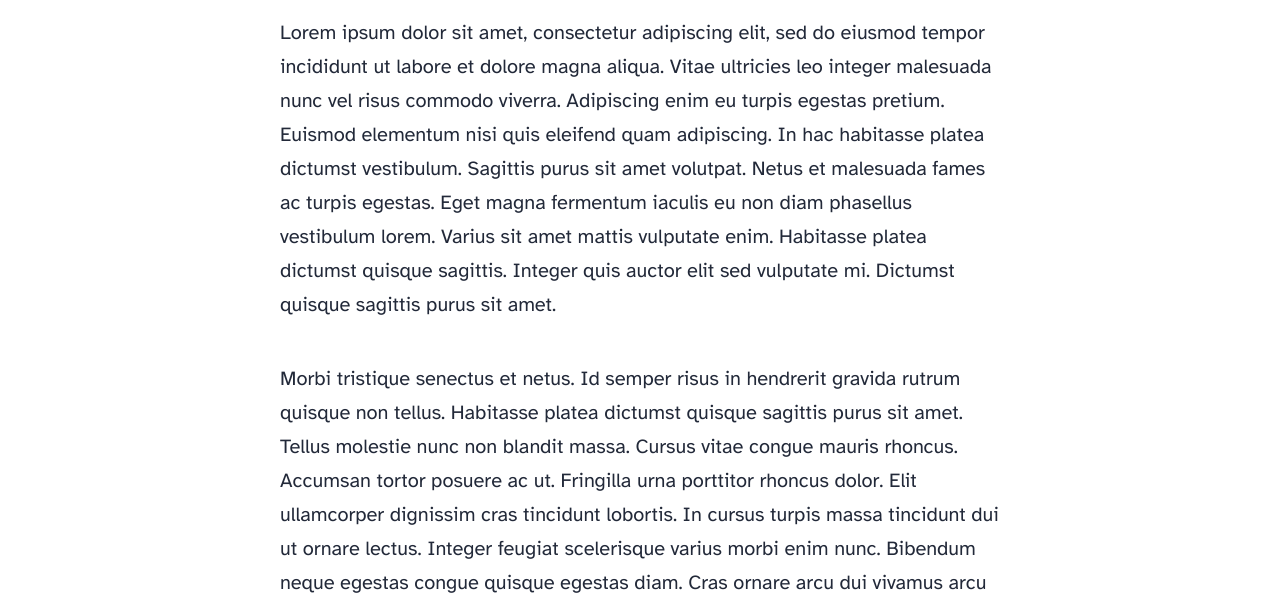
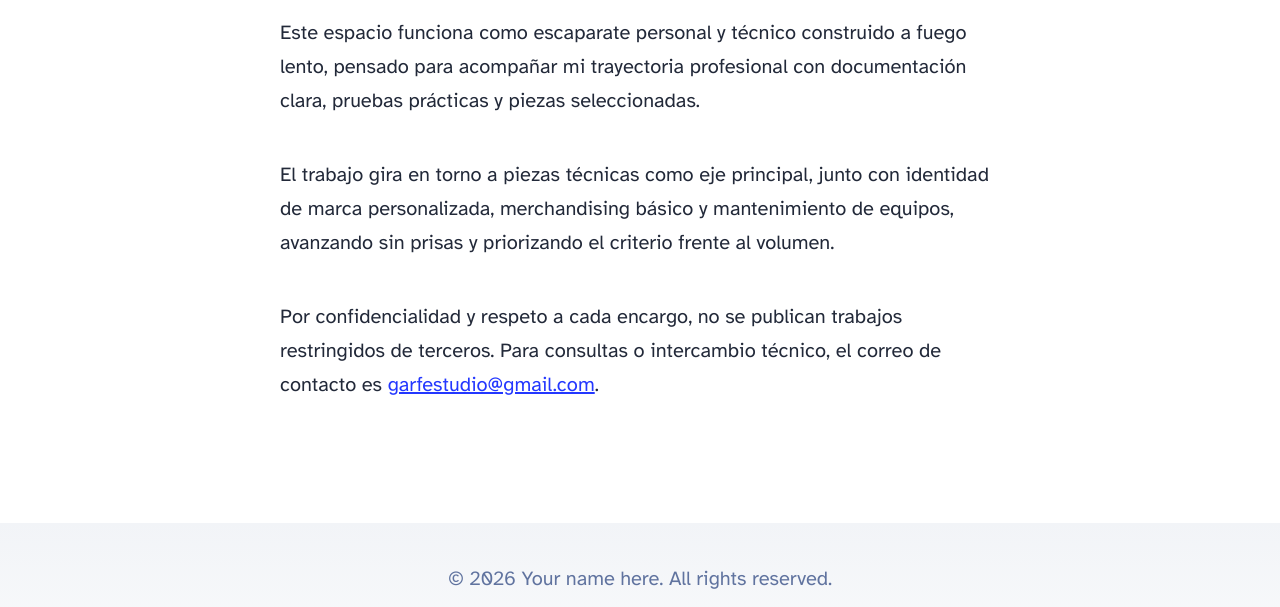
Before and after one commit to garfestudio-tech/astro-blog-starter-template, an Astro site: page /about in a window 1280 px wide. Shown: the part 856-1463 px from the top of the page. Built offline with nearby package versions, Linux system fonts and the light colour scheme; Astro itself is replaced by a stand-in of ours.

Commit message:
Update about.astro
primera sobre garfer queda mucho por hacer

```diff
--- a/src/pages/about.astro
+++ b/src/pages/about.astro
@@ -3,60 +3,24 @@ import Layout from '../layouts/BlogPost.astro';
 ---
 
 <Layout
-	title="About Me"
-	description="Lorem ipsum dolor sit amet"
-	pubDate={new Date('August 08 2021')}
+	title="Enfoque"
+	description="Criterio, alcance y propósito del escaparate técnico de GarFeStudio."
+	pubDate={new Date('2026-11-20')}
 	heroImage="/blog-placeholder-about.jpg"
 >
 	<p>
-		Lorem ipsum dolor sit amet, consectetur adipiscing elit, sed do eiusmod tempor incididunt ut
-		labore et dolore magna aliqua. Vitae ultricies leo integer malesuada nunc vel risus commodo
-		viverra. Adipiscing enim eu turpis egestas pretium. Euismod elementum nisi quis eleifend quam
-		adipiscing. In hac habitasse platea dictumst vestibulum. Sagittis purus sit amet volutpat. Netus
-		et malesuada fames ac turpis egestas. Eget magna fermentum iaculis eu non diam phasellus
-		vestibulum lorem. Varius sit amet mattis vulputate enim. Habitasse platea dictumst quisque
-		sagittis. Integer quis auctor elit sed vulputate mi. Dictumst quisque sagittis purus sit amet.
+		Este espacio funciona como escaparate personal y técnico construido a fuego lento,
+		pensado para acompañar mi trayectoria profesional con documentación clara,
+		pruebas prácticas y piezas seleccionadas.
 	</p>
-
 	<p>
-		Morbi tristique senectus et netus. Id semper risus in hendrerit gravida rutrum quisque non
-		tellus. Habitasse platea dictumst quisque sagittis purus sit amet. Tellus molestie nunc non
-		blandit massa. Cursus vitae congue mauris rhoncus. Accumsan tortor posuere ac ut. Fringilla urna
-		porttitor rhoncus dolor. Elit ullamcorper dignissim cras tincidunt lobortis. In cursus turpis
-		massa tincidunt dui ut ornare lectus. Integer feugiat scelerisque varius morbi enim nunc.
-		Bibendum neque egestas congue quisque egestas diam. Cras ornare arcu dui vivamus arcu felis
-		bibendum. Dignissim suspendisse in est ante in nibh mauris. Sed tempus urna et pharetra pharetra
-		massa massa ultricies mi.
+		El trabajo gira en torno a piezas técnicas como eje principal, junto con identidad de marca
+		personalizada, merchandising básico y mantenimiento de equipos, avanzando sin prisas y
+		priorizando el criterio frente al volumen.
 	</p>
-
 	<p>
-		Mollis nunc sed id semper risus in. Convallis a cras semper auctor neque. Diam sit amet nisl
-		suscipit. Lacus viverra vitae congue eu consequat ac felis donec. Egestas integer eget aliquet
-		nibh praesent tristique magna sit amet. Eget magna fermentum iaculis eu non diam. In vitae
-		turpis massa sed elementum. Tristique et egestas quis ipsum suspendisse ultrices. Eget lorem
-		dolor sed viverra ipsum. Vel turpis nunc eget lorem dolor sed viverra. Posuere ac ut consequat
-		semper viverra nam. Laoreet suspendisse interdum consectetur libero id faucibus. Diam phasellus
-		vestibulum lorem sed risus ultricies tristique. Rhoncus dolor purus non enim praesent elementum
-		facilisis. Ultrices tincidunt arcu non sodales neque. Tempus egestas sed sed risus pretium quam
-		vulputate. Viverra suspendisse potenti nullam ac tortor vitae purus faucibus ornare. Fringilla
-		urna porttitor rhoncus dolor purus non. Amet dictum sit amet justo donec enim.
-	</p>
-
-	<p>
-		Mattis ullamcorper velit sed ullamcorper morbi tincidunt. Tortor posuere ac ut consequat semper
-		viverra. Tellus mauris a diam maecenas sed enim ut sem viverra. Venenatis urna cursus eget nunc
-		scelerisque viverra mauris in. Arcu ac tortor dignissim convallis aenean et tortor at. Curabitur
-		gravida arcu ac tortor dignissim convallis aenean et tortor. Egestas tellus rutrum tellus
-		pellentesque eu. Fusce ut placerat orci nulla pellentesque dignissim enim sit amet. Ut enim
-		blandit volutpat maecenas volutpat blandit aliquam etiam. Id donec ultrices tincidunt arcu. Id
-		cursus metus aliquam eleifend mi.
-	</p>
-
-	<p>
-		Tempus quam pellentesque nec nam aliquam sem. Risus at ultrices mi tempus imperdiet. Id porta
-		nibh venenatis cras sed felis eget velit. Ipsum a arcu cursus vitae. Facilisis magna etiam
-		tempor orci eu lobortis elementum. Tincidunt dui ut ornare lectus sit. Quisque non tellus orci
-		ac. Blandit libero volutpat sed cras. Nec tincidunt praesent semper feugiat nibh sed pulvinar
-		proin gravida. Egestas integer eget aliquet nibh praesent tristique magna.
+		Por confidencialidad y respeto a cada encargo, no se publican trabajos restringidos de
+		terceros. Para consultas o intercambio técnico, el correo de contacto es
+		<a href="mailto:garfestudio@gmail.com">garfestudio@gmail.com</a>.
 	</p>
 </Layout>
```
